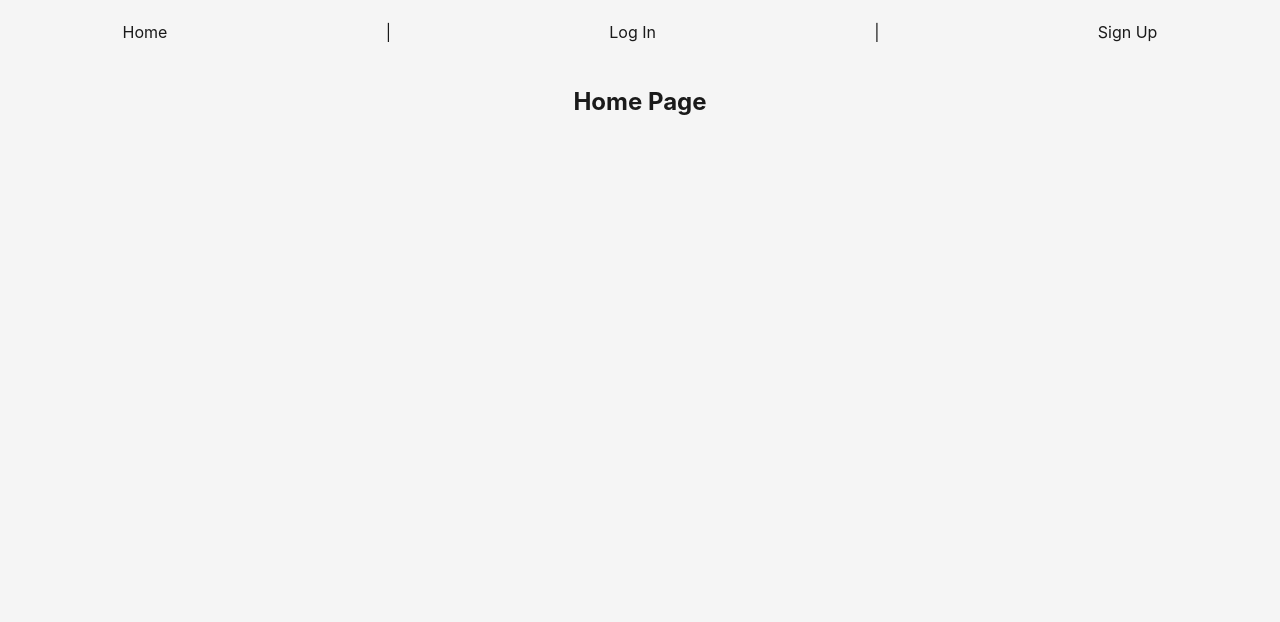
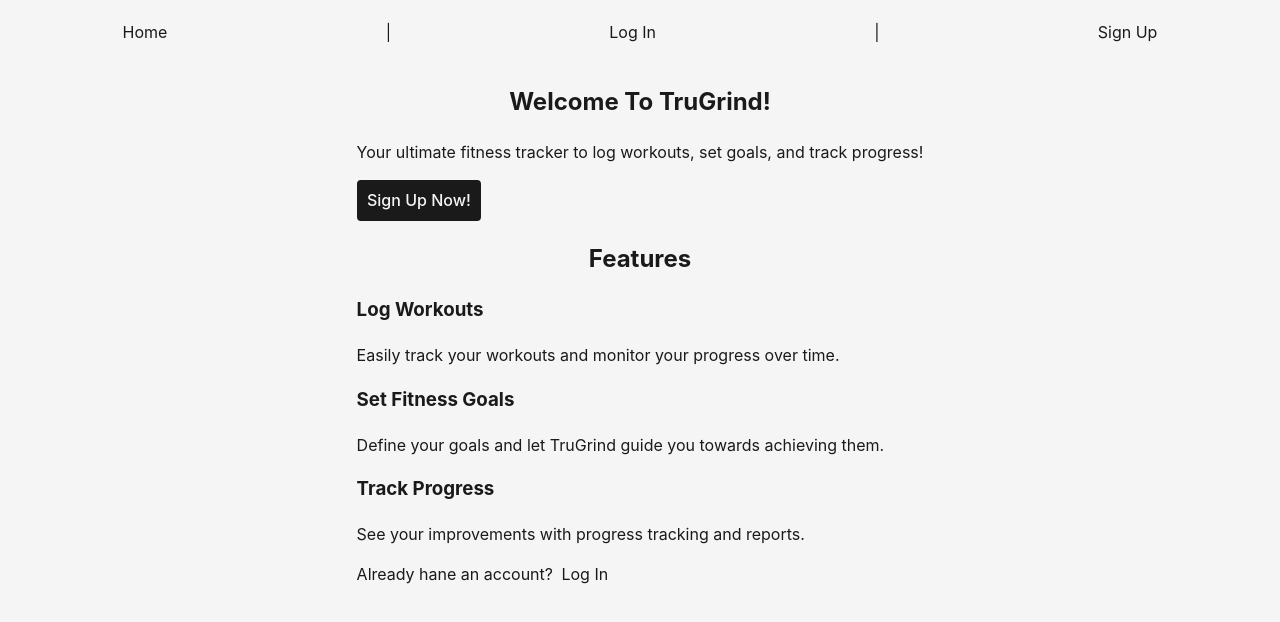
Before and after one commit to Maj-dot/TruGrind, a React (Vite) app in the folder frontend/: page / in a window 1280 px wide. Shown: the top 622 px of the page. Built offline with nearby package versions, Linux system fonts and the light colour scheme.

Commit message:
Create Landing Page UI

```diff
--- a/frontend/src/pages/HomePage/HomePage.jsx
+++ b/frontend/src/pages/HomePage/HomePage.jsx
@@ -1,3 +1,33 @@
 export default function HomePage() {
-  return <h1>Home Page</h1>;
+  return (
+    <div className="home-container">
+      <header className="hero">
+        <h1>Welcome To TruGrind!</h1>
+        <p>Your ultimate fitness tracker to log workouts, set goals, and track progress!</p>
+        <button className="cta-button">Sign Up Now!</button>
+      </header>
+
+      <section className="features">
+        <h2>Features</h2>
+        <div className="feature-list">
+          <div className="feature-item">
+            <h3>Log Workouts</h3>
+            <p>Easily track your workouts and monitor your progress over time.</p>
+          </div>
+          <div className="feature-item">
+            <h3>Set Fitness Goals</h3>
+            <p>Define your goals and let TruGrind guide you towards achieving them.</p>
+          </div>
+          <div className="feature-item">
+            <h3>Track Progress</h3>
+            <p>See your improvements with progress tracking and reports.</p>
+          </div>
+        </div>
+      </section>
+
+      <footer className="footer">
+        <p>Already hane an account? <a href="/login">Log In</a></p>
+      </footer>
+    </div>
+  );
 }
```
